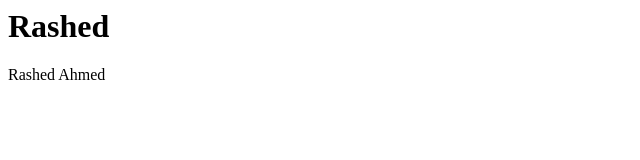
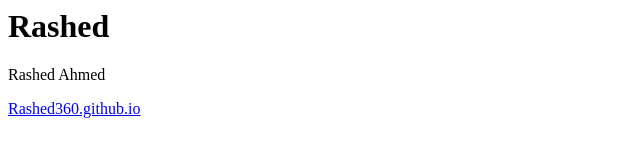
Before and after one commit to Rashed360/Rashed360.github.io, a plain HTML site: page index.html in a window 1280 px wide. Shown: the whole page, without its empty margins (0-640 px from the left). Drawn offline with Linux system fonts and the light colour scheme.

Commit message:
Update index.html

```diff
--- a/index.html
+++ b/index.html
@@ -1,2 +1,3 @@
 <h1>Rashed</h1>
 <p>Rashed Ahmed</p>
+<p><a href="rashed360.github.io">Rashed360.github.io</a></p>
```
